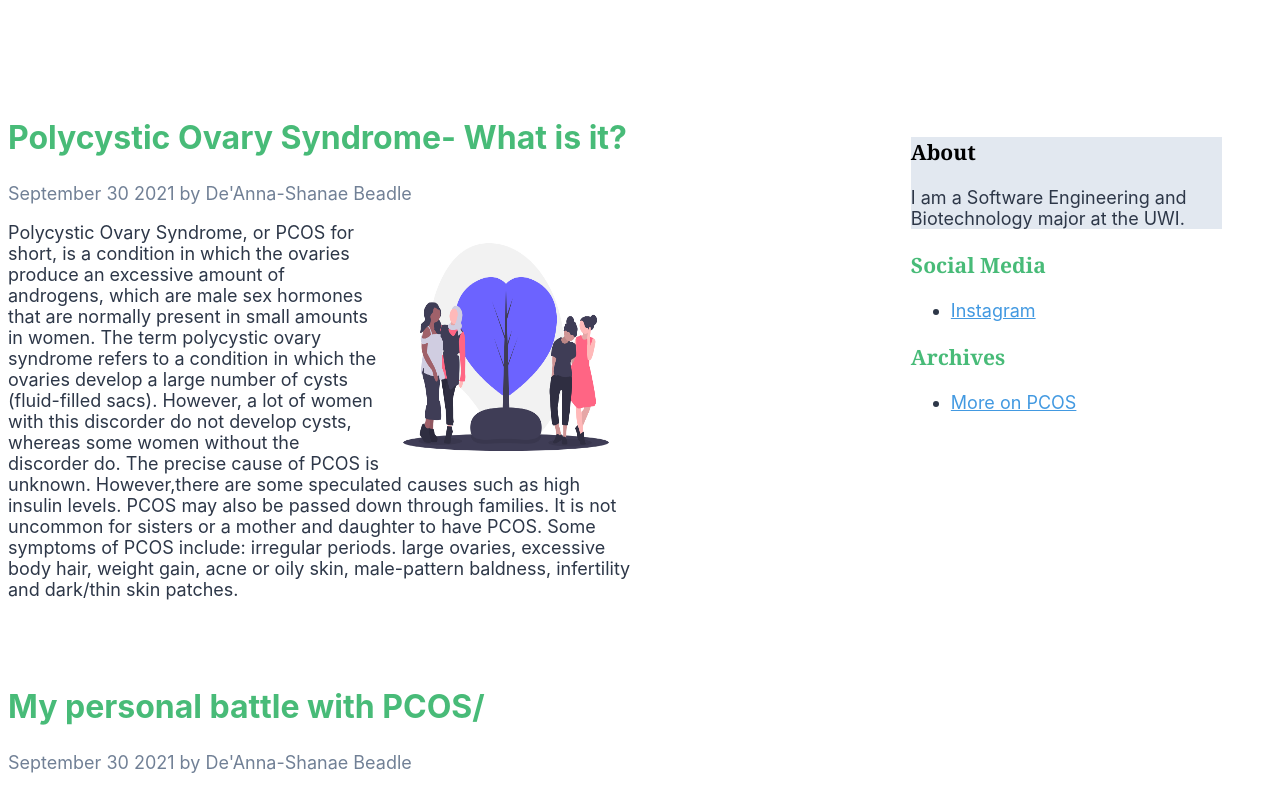
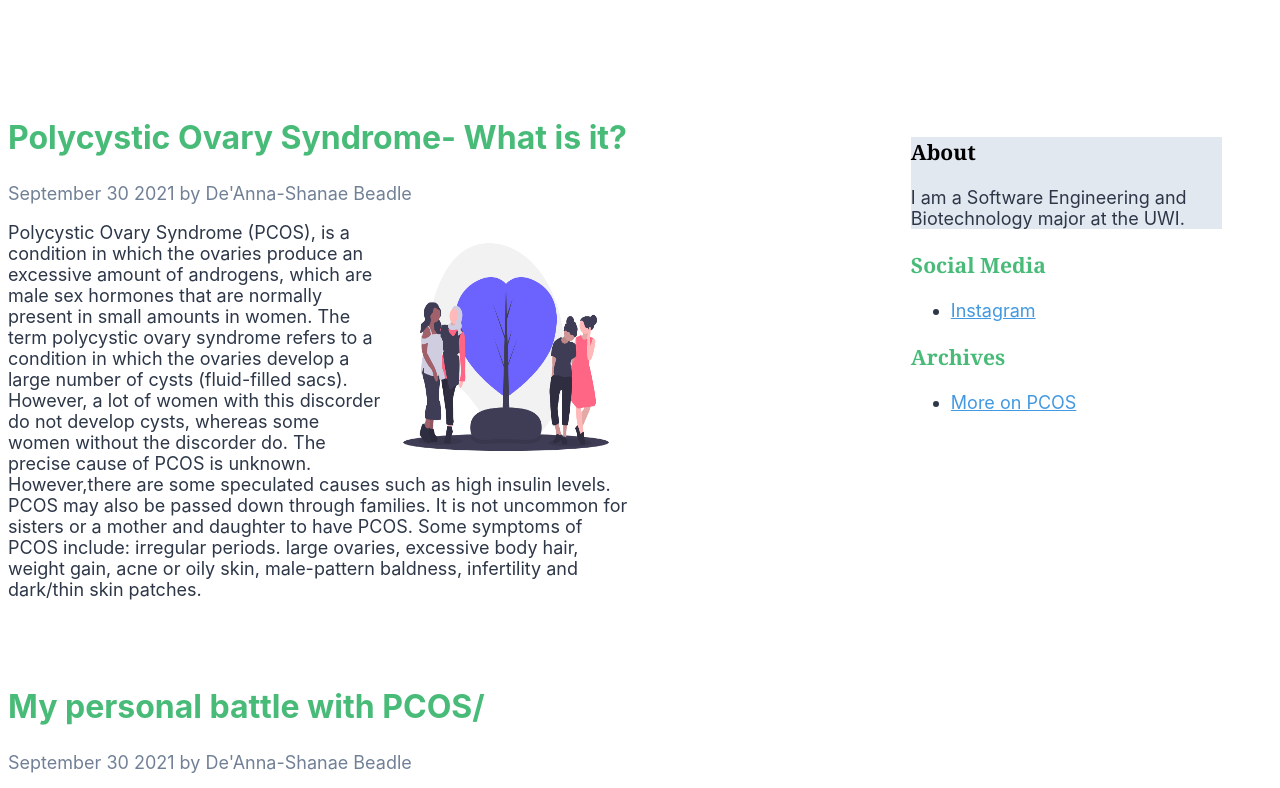
Before and after one commit to Deezum/info2180-lab2, a plain HTML site: page index.html in a window 1280 px wide. Shown: the part 647-1435 px from the top of the page. Drawn offline with Linux system fonts and the light colour scheme.

Commit message:
index.html

```diff
--- a/index.html
+++ b/index.html
@@ -18,7 +18,7 @@
      <h2>Polycystic Ovary Syndrome- What is it?</h2>
      <p class="textcolor">September 30 2021 by De'Anna-Shanae Beadle</p>
      <img src="group.png"  alt="Photo of a group of women" class="group"/>
-     <p>Polycystic Ovary Syndrome, or PCOS for short, is a condition in which the ovaries produce an
+     <p>Polycystic Ovary Syndrome (PCOS), is a condition in which the ovaries produce an
         excessive amount of androgens, which are male sex hormones that are normally present in small
         amounts in women. The term polycystic ovary syndrome refers to a condition in which the ovaries develop
         a large number of cysts (fluid-filled sacs). However, a lot of women with this discorder do not develop cysts,
```
